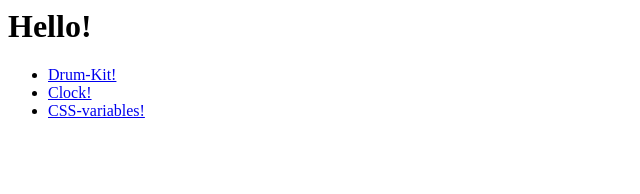
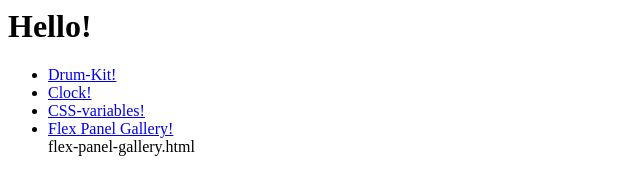
Before and after one commit to Alobeast/javascript-projects, a plain HTML site: page index.html in a window 1280 px wide. Shown: the whole page, without its empty margins (0-640 px from the left). Drawn offline with Linux system fonts and the light colour scheme.

Commit message:
added flex panel gallery link

```diff
--- a/index.html
+++ b/index.html
@@ -9,4 +9,8 @@
   <li>
     <a href="https://alobeast.github.io/javascript-projects/css-variables">CSS-variables!</a>
   </li>
+  <li>
+    <a href="https://alobeast.github.io/javascript-projects/flex-panel-gallery.html">Flex Panel Gallery!</a>
+  </li>
+  flex-panel-gallery.html
 </ul>
```
